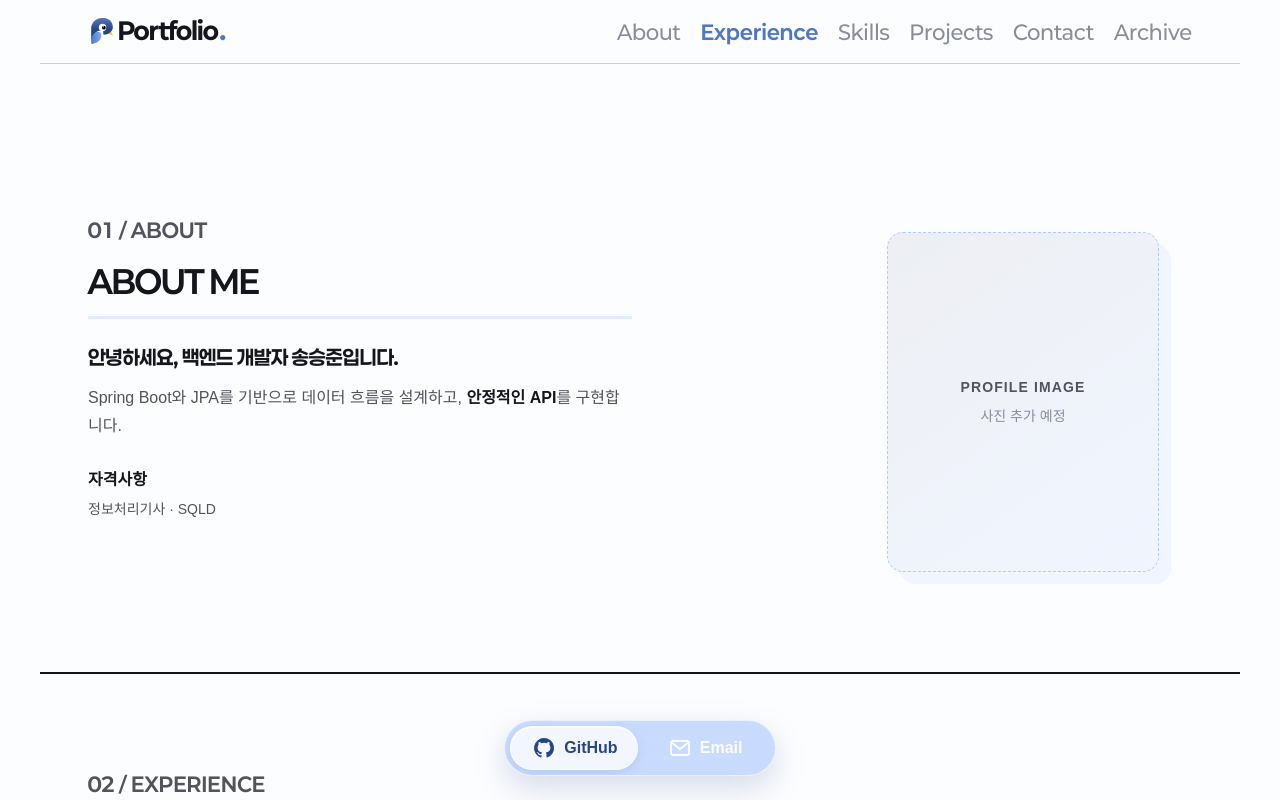
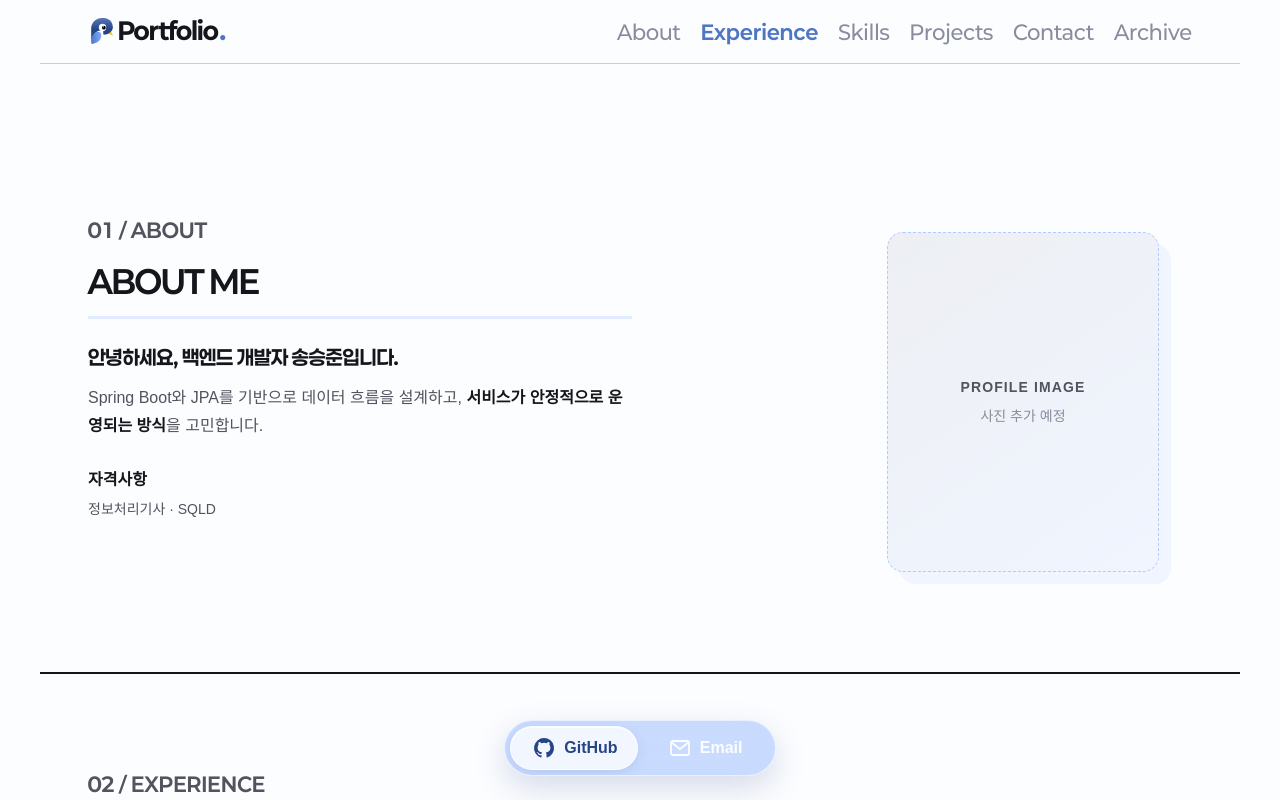
Before and after one commit to SeungJunS0ng/portfolio-site, a React (Vite) app: page / in a window 1280 px wide. Shown: the top 800 px of the page. Built offline with nearby package versions, Linux system fonts and the light colour scheme; no server answers; a web font is replaced by a local one.

Commit message:
content: About 소개 문장 자연스럽게 정리
- 구현 결과를 단정하는 표현 대신 개발 관점을 드러내도록 수정

```diff
--- a/src/pages/Home/sections/About/About.tsx
+++ b/src/pages/Home/sections/About/About.tsx
@@ -12,7 +12,7 @@ export function About() {
           </p>
           <p className={styles.introDescription}>
             Spring Boot와 JPA를 기반으로 데이터 흐름을 설계하고,
-            <strong> 안정적인 API</strong>를 구현합니다.
+            <strong> 서비스가 안정적으로 운영되는 방식</strong>을 고민합니다.
           </p>
         </div>
         <dl className={styles.profileDetails}>
```
